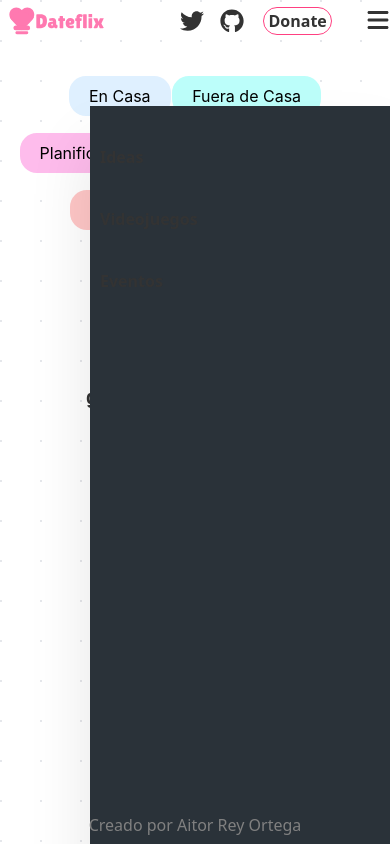
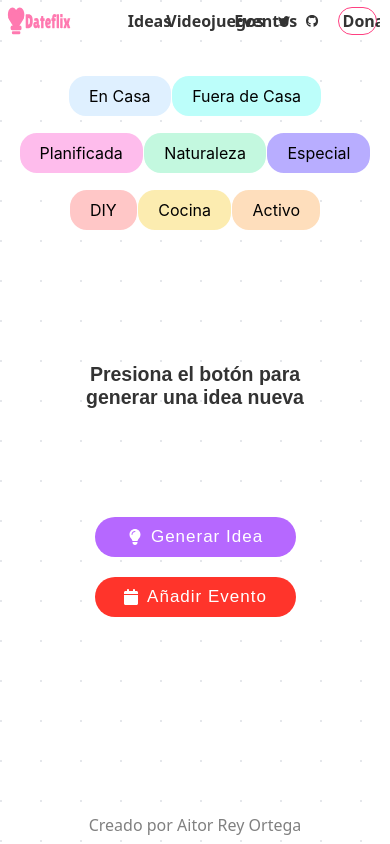
Before and after one commit to aitordsgn/Reconectar, a React (Vite) app: page /#/ in a window 390 px wide. Built offline with nearby package versions, Linux system fonts and the light colour scheme.

Commit message:
Commented the responsive part of the navbar for building delpoymnet

```diff
--- a/src/nav.module.css
+++ b/src/nav.module.css
@@ -13,6 +13,7 @@
   .navUl {
     list-style: none;
     display: flex;
+    flex-direction: row;
     justify-content: space-between;
     align-items: center;
     gap: 15px;
@@ -109,28 +110,34 @@
     color: var(--text-100);
     align-items: center;
   }
-
+/*
   @media screen and (max-width:480px)
   {
+    .navHead{
+      z-index: inherit;
+    }
+
     .navUl{
       display: flex;
       flex-direction: column;
       align-items: flex-start;
       justify-content: flex-start;
       position: fixed;
-      top: 90px;
+      top: 5vh;
       right: 0px;
       width: 300px;
       height: 100vh;
-      background: #2a3239;
+      background: #fff;
       box-shadow: 0 40px 60px rgba(0,0,0,0.1);
       padding: 40px 0 0 10px;
+
     }
     .navUl li {
       margin-bottom: 25px;
+      color: aliceblue;
     }
 
     .mobile {
       display: block;
     }
-  }
+  }*/
--- a/src/navbar.jsx
+++ b/src/navbar.jsx
@@ -25,7 +25,7 @@ class Navbar extends Component {
         >
           <img src="./Icon.svg" alt="Web Logo" className={styles.logo} />
         </a>
-        <nav className={styles.nav}>
+        <div className={styles.nav}>
           <ul className={styles.navUl}>
             <li className={styles.navLink}>
               <Link to="/" className={styles.navLink}>
@@ -43,7 +43,7 @@ class Navbar extends Component {
               </Link>
             </li>
           </ul>
-        </nav>
+        </div>
         <div className={styles.socialButtons}>
           <a
             href="https://twitter.com/reyortegaitor"
```
